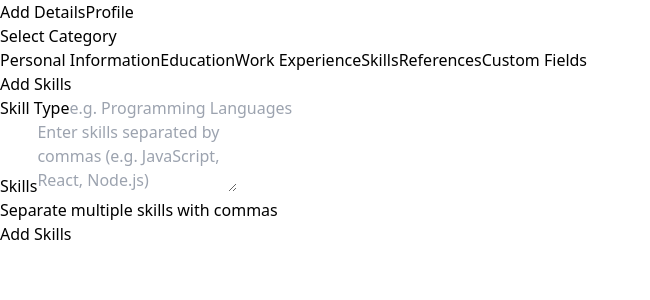
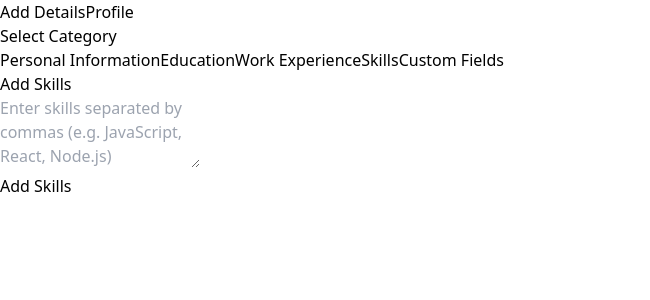
Before and after one commit to suchithms19/resume_auto_fill, a React (Vite) app: page / in a window 1280 px wide. Both pictures are taken after a click on the button "Skills". Shown: the top 300 px of the page, without its empty margins (0-650 px from the left). Built offline with nearby package versions, Linux system fonts and the light colour scheme.

Commit message:
removed reference section

```diff
--- a/src/components/ExampleData.ts
+++ b/src/components/ExampleData.ts
@@ -81,13 +81,5 @@ export const exampleProfileFields: ProfileField[] = [
     label: 'Backend',
     value: 'Node.js, Express, Django, Spring Boot',
     category: 'skills'
-  },
-
-  // References
-  {
-    id: 'references-1',
-    label: 'Jane Doe',
-    value: 'Senior Developer at ABC Technology\njanedoe@example.com\n(555) 987-6543',
-    category: 'references'
   }
 ];
--- a/src/components/ProfileManager.tsx
+++ b/src/components/ProfileManager.tsx
@@ -32,7 +32,6 @@ export function ProfileManager() {
     'education',
     'experience',
     'skills',
-    'references',
     'custom'
   ];
 
--- a/src/components/layout/AddDetails.tsx
+++ b/src/components/layout/AddDetails.tsx
@@ -7,7 +7,6 @@ const CATEGORIES: { id: ProfileCategory; label: string }[] = [
   { id: 'education', label: 'Education' },
   { id: 'experience', label: 'Work Experience' },
   { id: 'skills', label: 'Skills' },
-  { id: 'references', label: 'References' },
   { id: 'custom', label: 'Custom Fields' }
 ];
 
@@ -80,6 +79,21 @@ export function AddDetails() {
       setExpEndDate('');
       setLocation('');
       setDescription('');
+    } else if (selectedCategory === 'skills') {
+      if (!value.trim()) return;
+
+      dispatch({
+        type: 'ADD_FIELD',
+        payload: {
+          id: `skills-${Date.now()}`,
+          label: 'Skills', // Use a default label for skills
+          value: value.trim(),
+          category: selectedCategory
+        }
+      });
+
+      // Reset skills field
+      setValue('');
     } else {
       // For other categories
       if (!label.trim()) return;
@@ -260,42 +274,53 @@ export function AddDetails() {
     );
   };
 
+  // Render skills form
+  const renderSkillsForm = () => {
+    return (
+      <div className="space-y-3">
+        <div>
+          <textarea
+            value={value}
+            onChange={(e) => setValue(e.target.value)}
+            className="w-full p-2 border rounded-md text-sm"
+            rows={3}
+            placeholder="Enter skills separated by commas (e.g. JavaScript, React, Node.js)"
+            required
+          />
+        </div>
+      </div>
+    );
+  };
+
   // Render default form
   const renderDefaultForm = () => {
     return (
       <div className="space-y-3">
         <div>
           <label className="block text-sm font-medium text-gray-700 mb-1">
-            {selectedCategory === 'skills' ? 'Skill Type' : 'Label'}
+            Label
           </label>
           <input
             type="text"
             value={label}
             onChange={(e) => setLabel(e.target.value)}
             className="w-full p-2 border rounded-md text-sm"
-            placeholder={selectedCategory === 'skills' ? 'e.g. Programming Languages' : 'e.g. Full Name'}
+            placeholder="e.g. Achievements"
             required
           />
         </div>
 
         <div>
           <label className="block text-sm font-medium text-gray-700 mb-1">
-            {selectedCategory === 'skills' ? 'Skills' : 'Value'}
+            Value
           </label>
           <textarea
             value={value}
             onChange={(e) => setValue(e.target.value)}
             className="w-full p-2 border rounded-md text-sm"
             rows={3}
-            placeholder={selectedCategory === 'skills'
-              ? 'Enter skills separated by commas (e.g. JavaScript, React, Node.js)'
-              : 'Enter information'}
+            placeholder="Secured 1st prize in a hackathon"
           />
-          {selectedCategory === 'skills' && (
-            <p className="text-xs text-gray-500 mt-1">
-              Separate multiple skills with commas
-            </p>
-          )}
         </div>
       </div>
     );
@@ -341,6 +366,7 @@ export function AddDetails() {
 
             {selectedCategory === 'education' ? renderEducationForm() :
              selectedCategory === 'experience' ? renderExperienceForm() :
+             selectedCategory === 'skills' ? renderSkillsForm() :
              renderDefaultForm()}
 
             <button
--- a/src/components/layout/ProfileDisplay.tsx
+++ b/src/components/layout/ProfileDisplay.tsx
@@ -8,7 +8,6 @@ const CATEGORY_LABELS: Record<ProfileCategory, string> = {
   education: 'Education',
   experience: 'Work Experience',
   skills: 'Skills',
-  references: 'References',
   custom: 'Custom Fields'
 };
 
--- a/src/components/layout/ProfileLayout.tsx
+++ b/src/components/layout/ProfileLayout.tsx
@@ -8,7 +8,6 @@ const CATEGORIES = [
   { id: 'education', label: 'Education', emoji: '🎓' },
   { id: 'experience', label: 'Work Experience', emoji: '💼' },
   { id: 'skills', label: 'Skills', emoji: '🛠️' },
-  { id: 'references', label: 'References', emoji: '👥' },
   { id: 'custom', label: 'Custom Fields', emoji: '✨' }
 ];
 
--- a/src/components/layout/ProfileSidebar.tsx
+++ b/src/components/layout/ProfileSidebar.tsx
@@ -7,7 +7,6 @@ const CATEGORY_LABELS: Record<ProfileCategory, string> = {
   education: 'Education',
   experience: 'Work Experience',
   skills: 'Skills',
-  references: 'References',
   custom: 'Custom Fields'
 };
 
@@ -16,7 +15,6 @@ const CATEGORY_ICONS: Record<ProfileCategory, string> = {
   education: '🎓',
   experience: '💼',
   skills: '🛠️',
-  references: '📞',
   custom: '✨'
 };
 
@@ -40,7 +38,6 @@ export function ProfileSidebar({ activeCategory, onSelectCategory }: ProfileSide
     'education',
     'experience',
     'skills',
-    'references',
     'custom'
   ];
 
--- a/src/types/index.ts
+++ b/src/types/index.ts
@@ -10,7 +10,6 @@ export type ProfileCategory =
   | 'education'
   | 'experience'
   | 'skills'
-  | 'references'
   | 'custom';
 
 export interface ProfileState {
```
Lines whose indentation alone changed are shown as unchanged.
